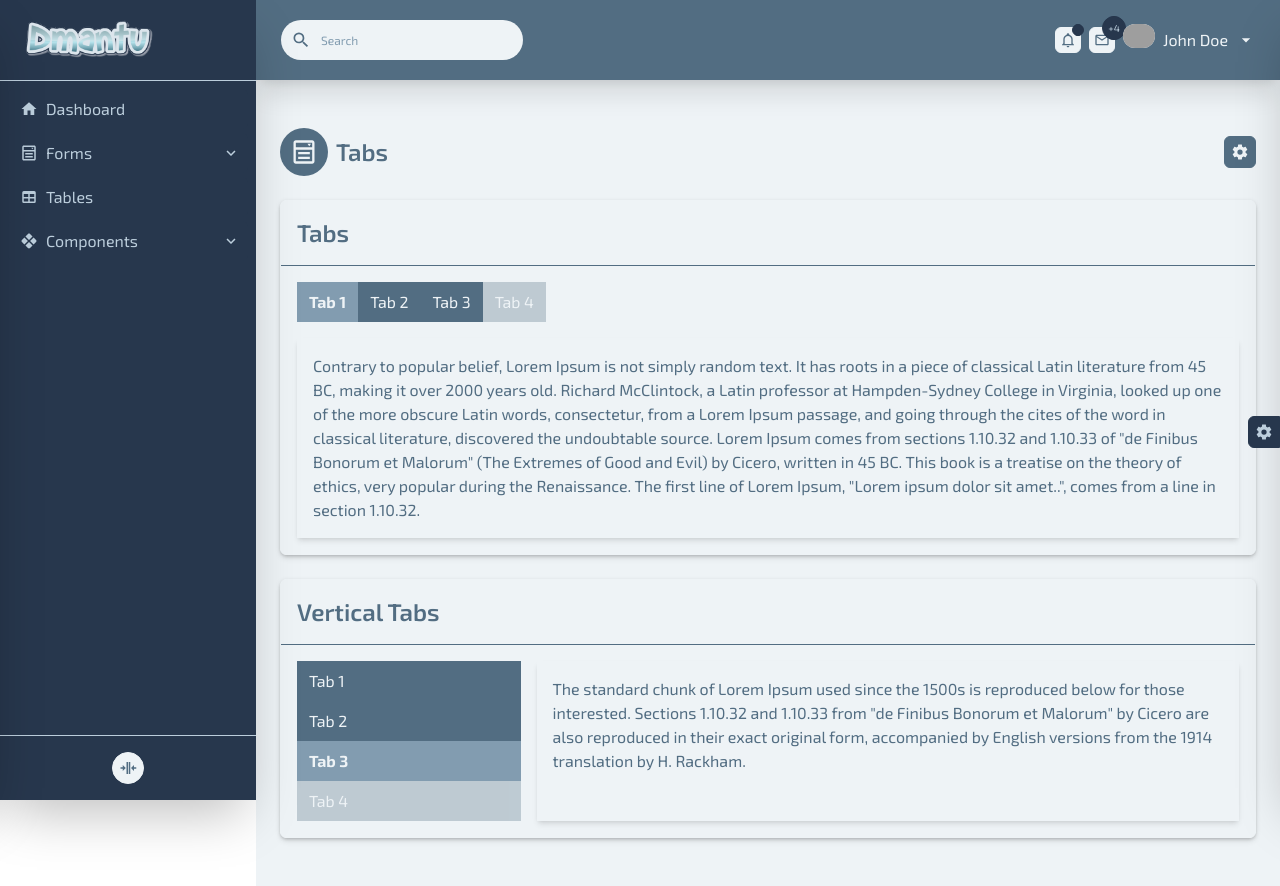
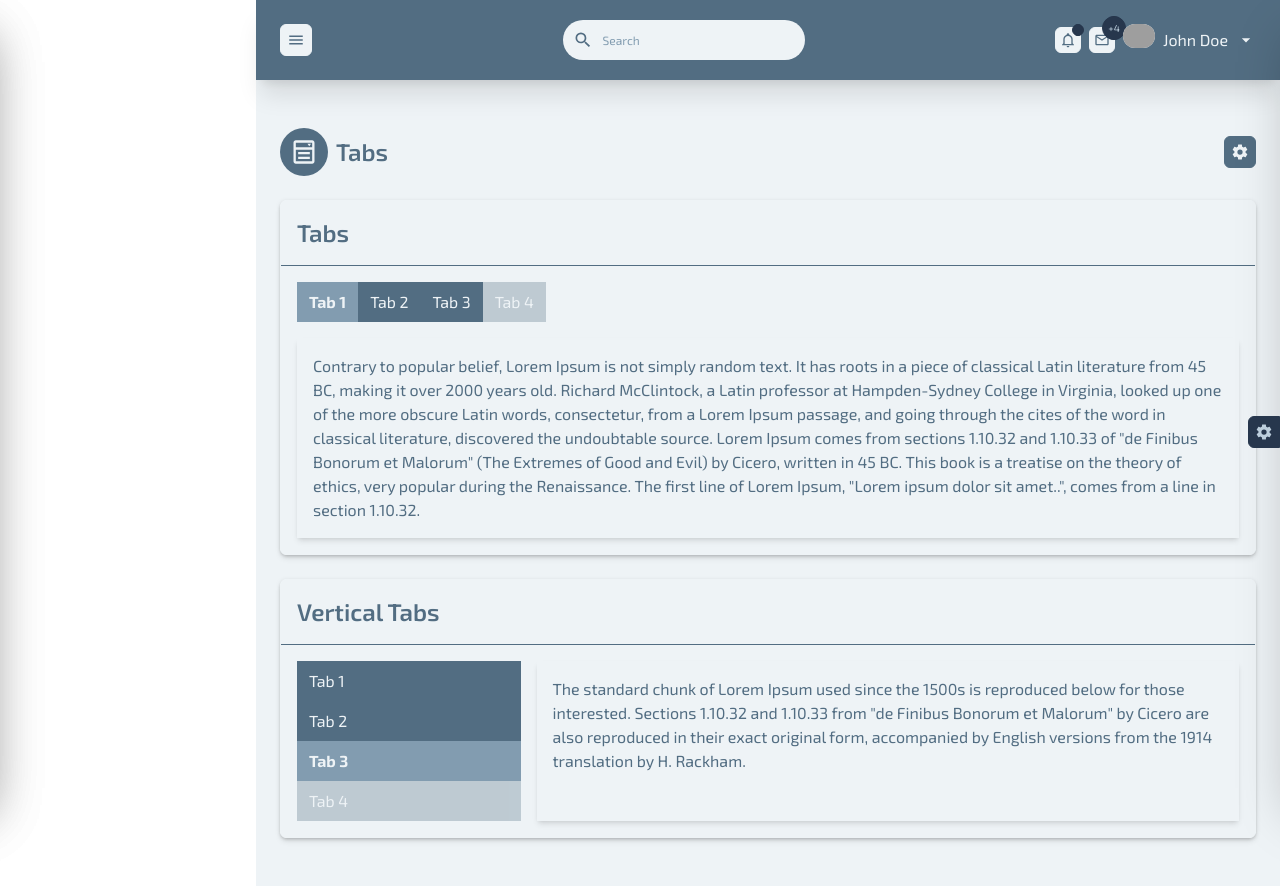
Before and after one commit to vishalkanani99/dmantu-admin, a Vue app: page /tabs in a window 1280 px wide. Built offline with nearby package versions, Linux system fonts and the light colour scheme; grey boxes are pictures that could not be loaded.

Commit message:
refactored: screen sizes

```diff
--- a/src/components/NavBar.vue
+++ b/src/components/NavBar.vue
@@ -1,5 +1,5 @@
 <script setup>
-import { ref, computed, shallowRef } from 'vue';
+import { ref, computed, shallowRef, watch } from 'vue';
 import {
   mdiMenu,
   mdiMagnify,
@@ -35,6 +35,7 @@ const emit = defineEmits(['toggleMenu']);
 const showMobileMenu = shallowRef(false);
 const search = ref();
 
+const hasMenuBtn = computed(() => props.hasMenuBtn);
 const items = computed(() => {
   const menu = [
     {
@@ -63,6 +64,15 @@ const optionsArrObjs = [
   { id: 4, value: 'Option 4'},
   { id: 5, value: 'Option 5'},
 ];
+
+watch(
+  hasMenuBtn,
+  (value) => {
+    if(!value) {
+      showMobileMenu.value = false;
+    }
+  }
+ );
 </script>
 <template>
   <div
--- a/src/composables/useScreen.js
+++ b/src/composables/useScreen.js
@@ -6,20 +6,46 @@ export function useScreen(){
   const isMd = shallowRef(false);
   const isLg = shallowRef(false);
   const isXl = shallowRef(false);
+  const isMMXs = shallowRef(false);
+  const isMMSm = shallowRef(false);
+  const isMMMd = shallowRef(false);
+  const isMMLg = shallowRef(false);
+  const isMMXl = shallowRef(false);
+
+  function resetScreen() {
+    isXs.value = isSm.value = isMd.value = isLg.value = isXl.value = false;
+    isMMXs.value = isMMSm.value = isMMMd.value = isMMLg.value = isMMXl.value = false;
+  }
+
+  function update(w) {
+    if(w > 1280) {
+      isXl.value = true;
+      isMMXs.value = isMMSm.value = isMMMd.value = isMMLg.value = isMMXl.value = true;
+    } else if(w >= 1024 && w < 1280){
+      isLg.value = true;
+      isMMXs.value = isMMSm.value = isMMMd.value = isMMLg.value = true;
+    } else if(w >= 768 && w < 1024){
+      isMd.value = true;
+      isMMXs.value = isMMSm.value = isMMMd.value = true;
+    } else if(w >= 360 && w < 768){
+      isSm.value = true;
+      isMMXs.value = isMMSm.value = true;
+    } else if(w < 360){
+      isXs.value = isMMXs.value = true;
+    }
+  }
 
   onMounted(() => {
-    if(screen.width > 1280) {
-      isXl.value = true;
-    } else if(screen.width >= 1024 && screen.width < 1280){
-      isLg.value = true;
-    } else if(screen.width >= 768 && screen.width < 1024){
-      isMd.value = true;
-    } else if(screen.width >= 360 && screen.width < 768){
-      isSm.value = true;
-    } else if(screen.width < 360){
-      isXs.value = true;
-    }
-
+    const element = document.querySelector("body > div");
+    const resizeObserver = new ResizeObserver((entries) => {
+      requestAnimationFrame(() => {
+        for (const entry of entries) {
+          resetScreen();
+          update(entry.contentRect.width);
+        }
+      });
+    });
+    resizeObserver.observe(element);
   })
 
   return {
@@ -28,5 +54,10 @@ export function useScreen(){
     isMd,
     isLg,
     isXl,
+    isMMXs,
+    isMMSm,
+    isMMMd,
+    isMMLg,
+    isMMXl,
   };
 }
--- a/src/layouts/LayoutAuthenticated.vue
+++ b/src/layouts/LayoutAuthenticated.vue
@@ -1,5 +1,5 @@
 <script setup>
-import { shallowRef, ref, computed, onMounted } from 'vue';
+import { shallowRef, ref, computed, onMounted, watch } from 'vue';
 import { mdiCog } from '@mdi/js';
 import { useScreen } from '../composables/useScreen';
 import SectionMain from '../components/section/SectionMain.vue';
@@ -13,7 +13,7 @@ import FieldGroup from '../components/form/FieldGroup.vue';
 import FieldOption from '../components/form/FieldOption.vue';
 import { theme } from '../color';
 
-const { isSm, isXs } = useScreen();
+const { isMMMd } = useScreen();
 
 const themeColor = shallowRef(theme.activeColor);
 const showSettingsBar = shallowRef(false);
@@ -24,7 +24,7 @@ const showSideBarDropdown = shallowRef(false);
 const dropdownItem = ref({});
 const searchField = ref();
 
-const isClosableSidebar = computed(() => isSm.value || isXs.value);
+const isClosableSidebar = computed(() => !isMMMd.value);
 
 const toggleMenu = () => {
   showSideBar.value = !showSideBar.value;
@@ -35,6 +35,16 @@ const toggleDropdownSideBar = (item) => {
   showSideBarDropdown.value = typeof item === 'boolean' ? false : !showSideBarDropdown.value;
   dropdownItem.value = showSideBarDropdown.value ? item : {};
 }
+
+watch(
+  isClosableSidebar,
+  () => {
+    showSideBar.value = !isClosableSidebar.value;
+    showSettingsBar.value = isCompactSidebar.value = false;
+    showOverLayer.value = showSideBarDropdown.value = false;
+    dropdownItem.value = {};
+  }
+);
 
 onMounted(() => {
   showSideBar.value = !isClosableSidebar.value;
@@ -59,7 +69,7 @@ onMounted(() => {
     <Teleport to="body">
       <SideBar
         v-model="showSettingsBar"
-        class="z-30 !overflow-visible"
+        class="!w-1/2 md:!w-1/3 lg:!w-1/5 z-30 !overflow-visible"
         :color="theme.activeColors.inverse"
         position="right"
       >
```
